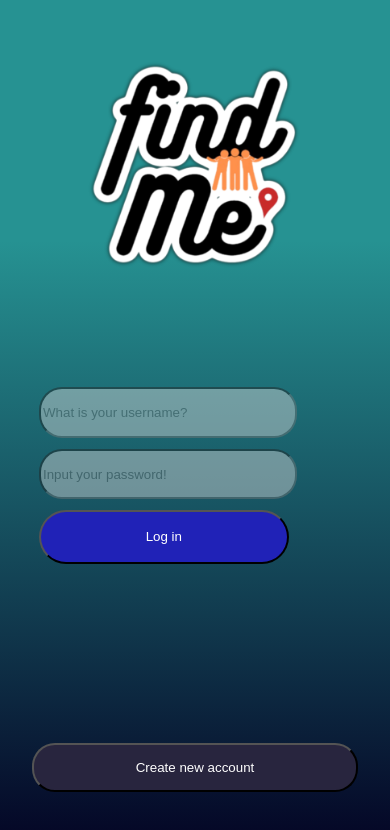
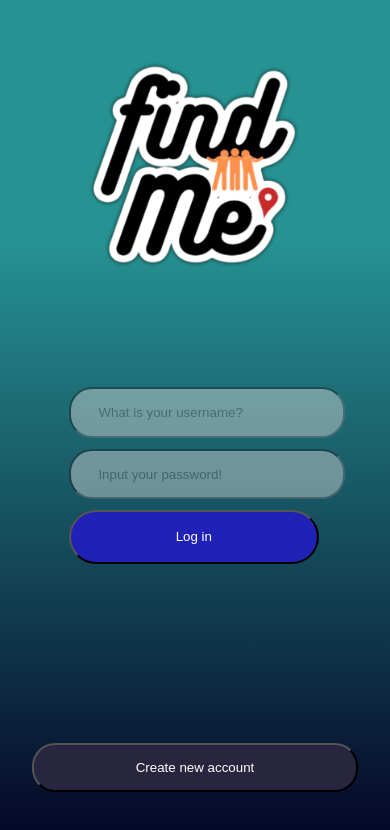
Before and after one commit to hacknc-24/findme, a React (Vite) app: page / in a window 390 px wide. Shown: the top 830 px of the page. Built offline with nearby package versions, Linux system fonts and the light colour scheme.

Commit message:
Fixed placeholder text

```diff
--- a/src/Pages/Auth/Auth.tsx
+++ b/src/Pages/Auth/Auth.tsx
@@ -33,14 +33,14 @@ const Auth = () => {
           <form className="authForm" onSubmit={handleSubmit(onSubmit)}>
             <input
               type="text"
-              placeholder="What is your username?"
+              placeholder="  What is your username?"
               {...register("username")}
               className="authInput"
               style={{ marginBottom: "10px" }}
             />
             <input
               type="text"
-              placeholder="Input your password!  "
+              placeholder="  Input your password!  "
               className="authInput"
               {...register("password", { required: true })}
 
--- a/src/Pages/Auth/style.css
+++ b/src/Pages/Auth/style.css
@@ -64,13 +64,17 @@ color: white;
 
   .authInput {
     height: 30%;
+    margin-left: 30px;
     min-height: 35px; /* Adjust base value for smaller screens */
     max-height: 55px; /* Adjust maximum value for smaller screens */
     width: 50%; /* Adjust width for smaller screens */
+    padding-left: 20px;
   }
+
 
   .submit {
     height: 35%;
+    margin-left: 30px;
     min-height: 45px; /* Adjust base value for smaller screens */
     max-height: 65px; /* Adjust maximum value for smaller screens */
     width: 50%; /* Adjust width for smaller screens */
```
